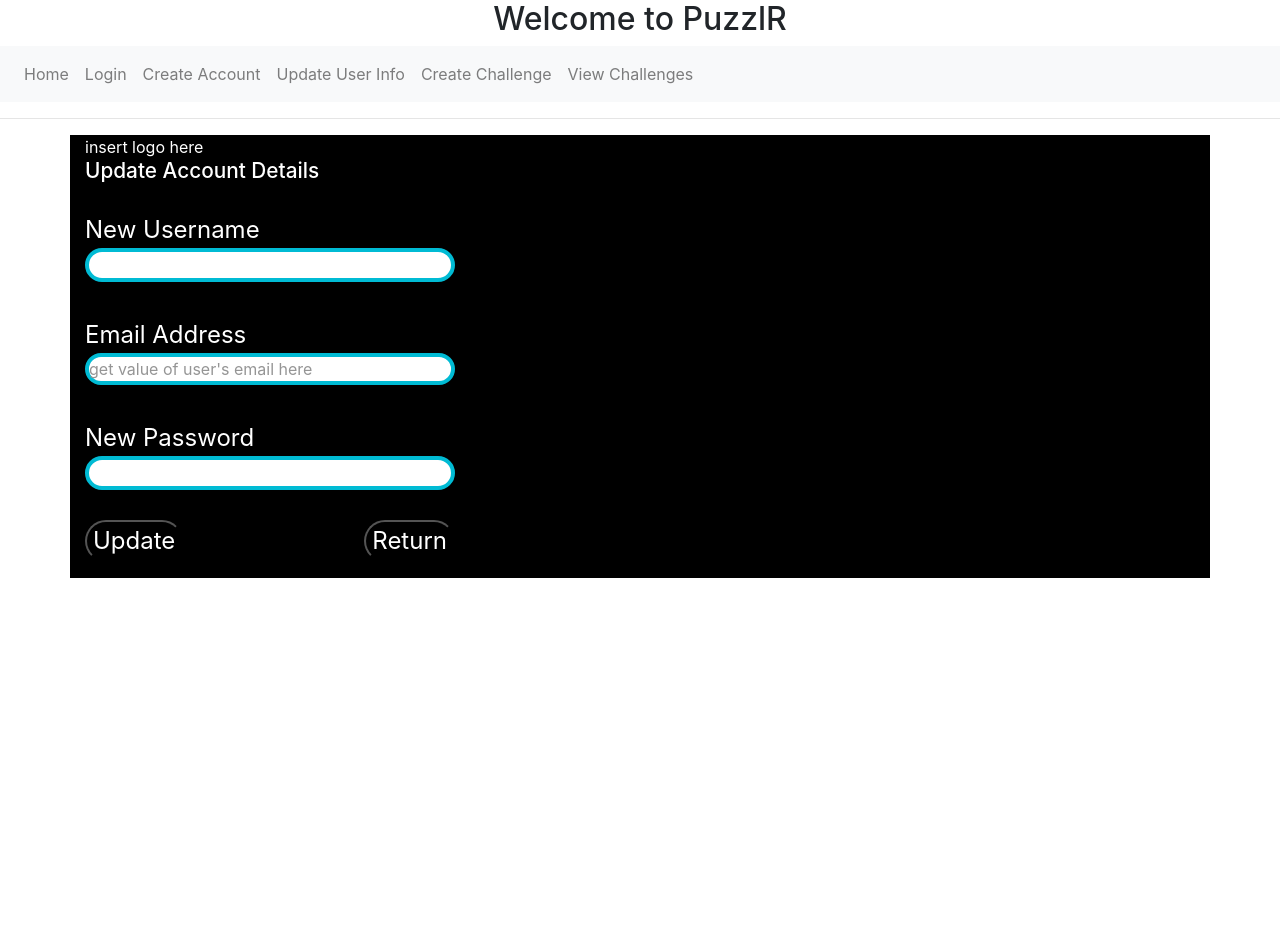
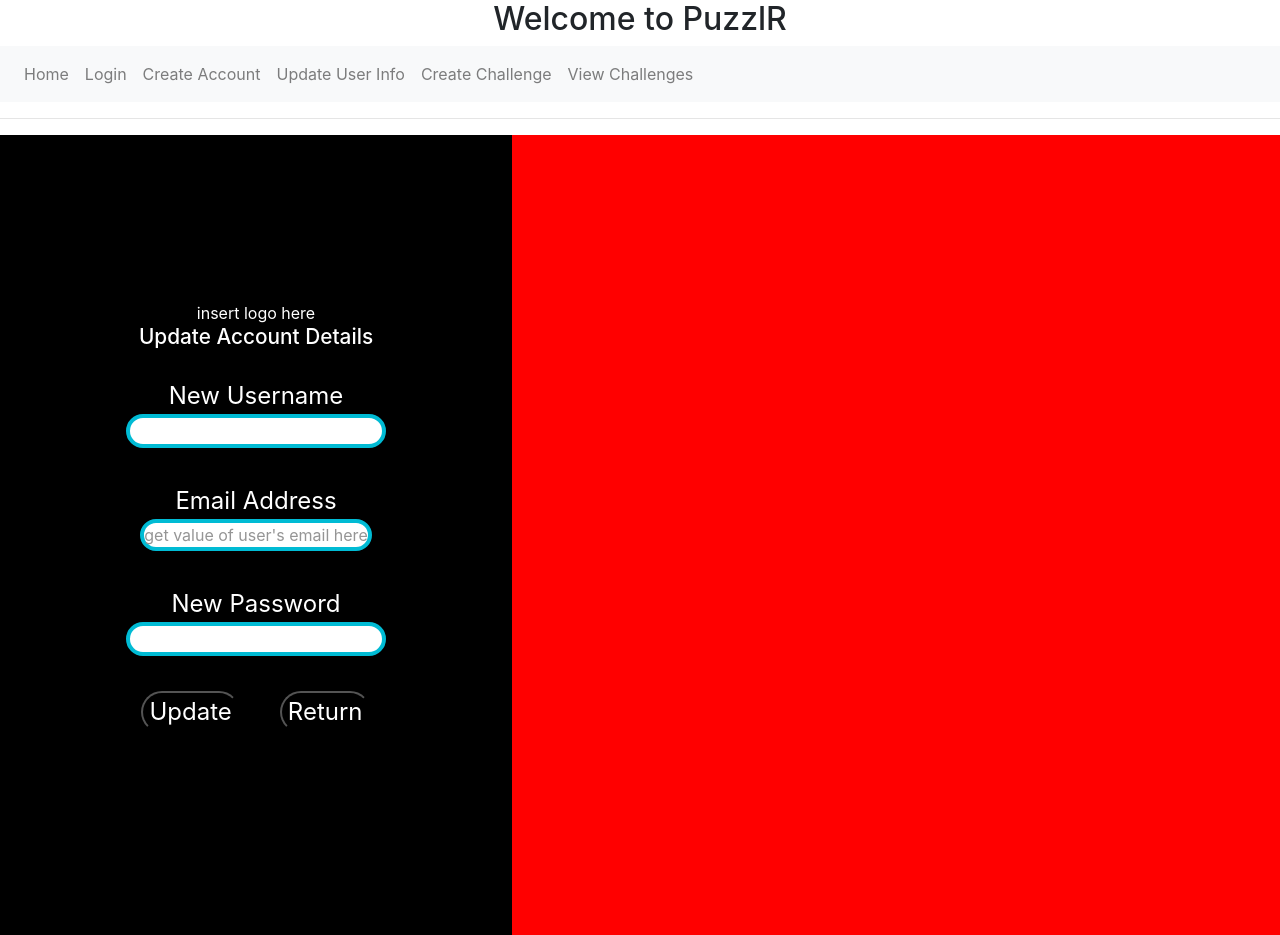
Before and after one commit to mohamed-youssef-bou/CodeClashFrontend, a React (Create React App) app: page /update in a window 1280 px wide. Before the commit the page ends 800 px from the top, so only its background shows below. Built offline with nearby package versions, Linux system fonts and the light colour scheme; the HTML template or start-up script is replaced by a standard one.

Commit message:
split page into a left and right section

```diff
--- a/src/components/UpdateUserPage.css
+++ b/src/components/UpdateUserPage.css
@@ -40,13 +40,20 @@ button:hover {
 .container {
     background-color: black;
     color: white;
-    display: grid;
-    grid-template-columns: 1fr 2fr;
+    /* display: grid;
+    grid-template-columns: 1fr 2fr; */
 }
 
 .fieldContainer {
+    background-color: black;
     display: flex;
     flex-direction: column;
+    justify-content: center;
+    align-items: center;
+    position: absolute;
+    width: 40%;
+    height: 100%;
+    left: 0px;
 }
 
 .buttonContainer {
@@ -57,4 +64,13 @@ button:hover {
 .returnButton, .updateButton {
     color: white;
     background-color: black;
+    margin: 20px;
 }
+
+.rightBackgroundContainer {
+    position: absolute;
+    width: 60%;
+    height: 100%;
+    right: 0px;
+    background-color: red;
+}
```
